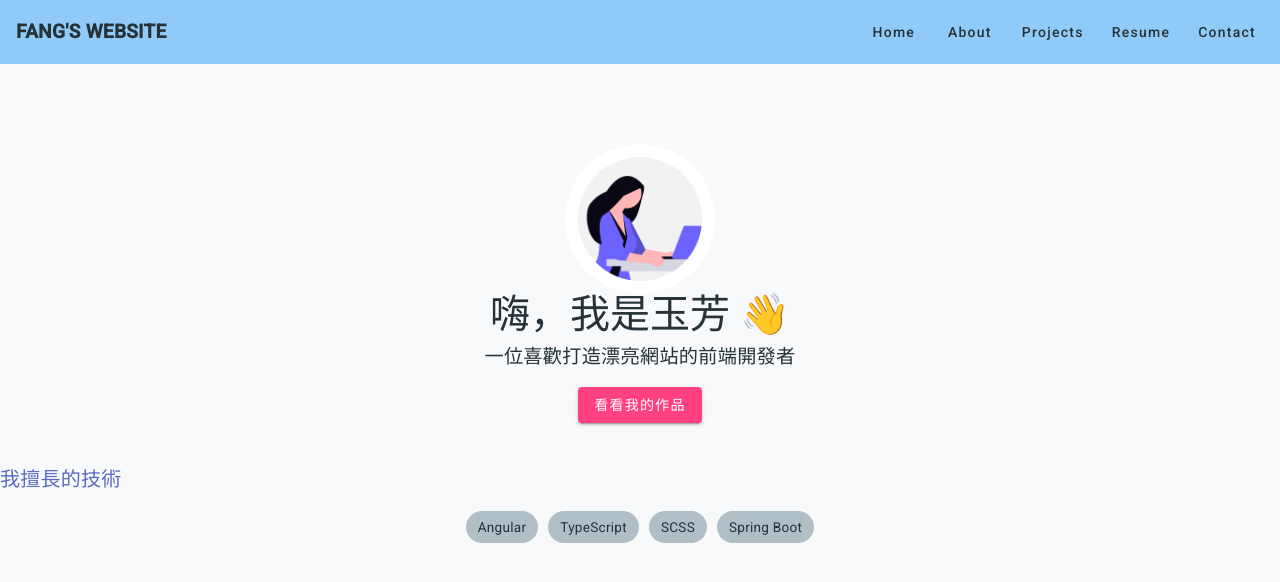
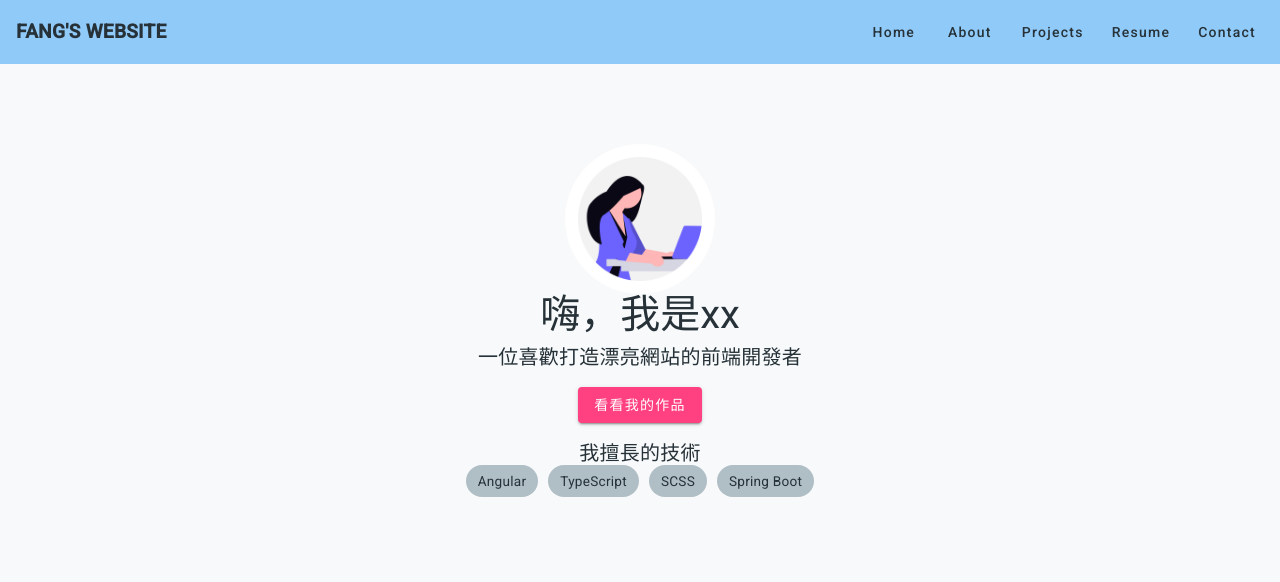
Before and after one commit to yufang0321/personal-website, an Angular app: page /home in a window 1280 px wide. Shown: the top 582 px of the page. Built offline with nearby package versions, Linux system fonts and the light colour scheme.

Commit message:
fix: 修正homepage排版

```diff
--- a/src/app/pages/home/home.component.html
+++ b/src/app/pages/home/home.component.html
@@ -1,16 +1,19 @@
-<section class="hero">
-    <img class="avatar" src="assets/avatar.png" alt="你的大頭照">
-    <h1>嗨，我是玉芳 👋</h1>
-    <p class="subtitle">一位喜歡打造漂亮網站的前端開發者</p>
-    <button mat-raised-button color="accent" routerLink="/projects">看看我的作品</button>
-  </section>
-
-  <section class="skills">
-    <h2>我擅長的技術</h2>
+<div class="hero">
+  <div class=" flex-center">
+      <img class="avatar" src="assets/avatar.png" alt="你的大頭照">
+      <h1>嗨，我是xx</h1>
+      <p class="subtitle">一位喜歡打造漂亮網站的前端開發者</p>
+      <button mat-raised-button color="accent" routerLink="/projects">看看我的作品</button>
+  </div>
+  <div class="skill-block flex-center">
+    <div class="flex-center">
+      <span class="skills-title">我擅長的技術</span>
+    </div>
     <div class="tags">
       <span class="tag">Angular</span>
       <span class="tag">TypeScript</span>
       <span class="tag">SCSS</span>
       <span class="tag">Spring Boot</span>
     </div>
-  </section>
+  </div>
+</div>
--- a/src/app/pages/home/home.component.scss
+++ b/src/app/pages/home/home.component.scss
@@ -3,11 +3,11 @@
     padding: 80px 20px 40px;
 
     h1 {
-      font-size: 2.5rem;
+      font-size: 40px;
     }
 
     .subtitle {
-      font-size: 1.2rem;
+      font-size: 20px;
       margin-bottom: 20px;
     }
 
@@ -18,13 +18,28 @@
       object-fit: cover;
     }
 
+    .flex-column-center {
+      display: flex;
+      flex-direction: column;
+      align-items: center;
+      justify-self: center;
+    }
+
+    .skills-title {
+      font-size: 20px;
+    }
+
+    .skill-block {
+      padding-top: 20px;
+    }
+
     @media (max-width: 768px) {
       h1 {
-        font-size: 1.8rem;
+        font-size: 28px;
       }
 
       .subtitle {
-        font-size: 1rem;
+        font-size: 16px;
       }
 
       .avatar {
```
